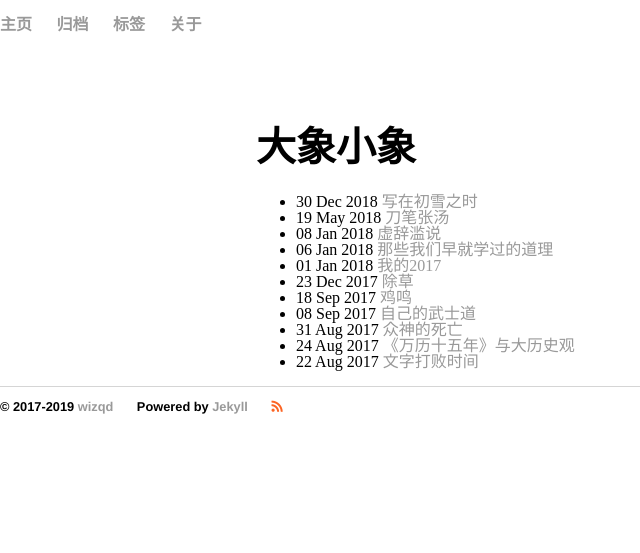
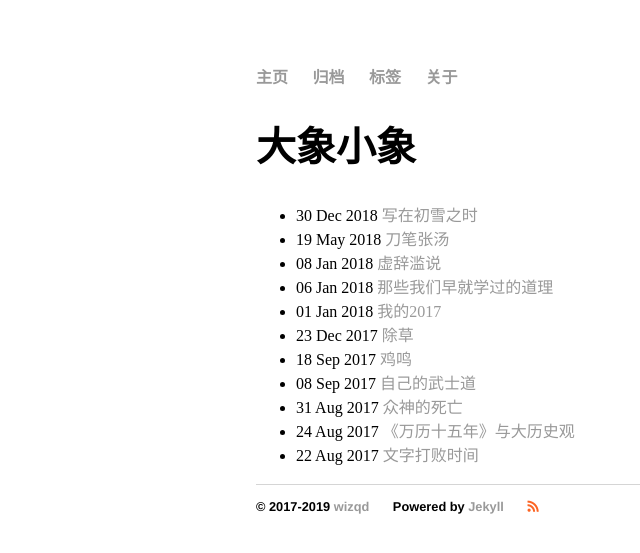
Before and after one commit to chqid/chqid.blog.io, a Jekyll site: the page built from index.html, in a window 1280 px wide. Shown: the top 553 px of the page, without its empty margins (0-640 px from the left). Built offline with Jekyll 4.4.1, drawn with Linux system fonts in a browser that asks for light colours; nearby versions of some CDN libraries; the list of posts is cut into pages by our own code.

Commit message:
improve css

```diff
--- /dev/null
+++ b/_includes/footer.html
@@ -0,0 +1,13 @@
+<footer>
+	<ul>
+	<li>&copy; 2017-2019 <a href="https://github.com/qidongz" target="_blank">wizqd</a></li>
+	<li>Powered by <a href="https://jekyllrb.com/" target="_blank">Jekyll</a></li>
+	<li>
+		<a href="/atom.xml">
+			<span style="color: #fc6423;">
+			<i class="fas fa-rss"></i>
+			</span>
+		</a>
+	</li>
+	</ul>
+</footer>
--- /dev/null
+++ b/_includes/nav.html
@@ -0,0 +1,8 @@
+<nav>
+	<ul>
+		<li><a href="/">主页</a></li>
+		<li><a href="/archive">归档</a></li>
+		<li><a href="/tags">标签</a></li>
+	<li><a href="/about">关于</a></li>
+	</ul>
+</nav>
--- a/_layouts/default.html
+++ b/_layouts/default.html
@@ -4,31 +4,18 @@
 		{% include head.html %}
 	</head>
 	<body>
-		<nav>
-			<ul>
-				<li><a href="/">主页</a></li>
-				<li><a href="/archive">归档</a></li>
-				<li><a href="/tags">标签</a></li>
-			<li><a href="/about">关于</a></li>
-			</ul>
-		</nav>
 		<div class="container">
+			<div>
+				{% include nav.html %}
+			</div>
+			<div>
 
-		{{ content }}
+			{{ content }}
 
-		</div><!-- /.container -->
-		<footer>
-			<ul>
-			<li>&copy; 2017-2019 <a href="https://github.com/qidongz">wizqd</a></li>
-			<li>Powered by <a href="https://jekyllrb.com/">Jekyll</a></li>
-			<li>
-				<a href="/atom.xml">
-					<span style="color: #fc6423;">
-					<i class="fas fa-rss"></i>
-					</span>
-				</a>
-			</li>
-			</ul>
-		</footer>
+			</div><!-- /.container -->
+			<div class="footer">
+				{% include footer.html %}
+			</div>
+		</div>
 	</body>
 </html>
--- a/assets/css/main.css
+++ b/assets/css/main.css
@@ -25,7 +25,8 @@ p {
     line-height: 1.4em;
     color: #333;
 }
-footer {
+
+.footer {
     border-top: 1px solid #d5d5d5;
     font-size: .8em;
 }
@@ -43,7 +44,7 @@ ul.posts li {
     width: 60%;
     margin: 0 auto;
     position:relative;
-    line-height:1;
+    line-height:1.5;
     text-align:left;
     font-size:16px;
     padding-top:50px
```
